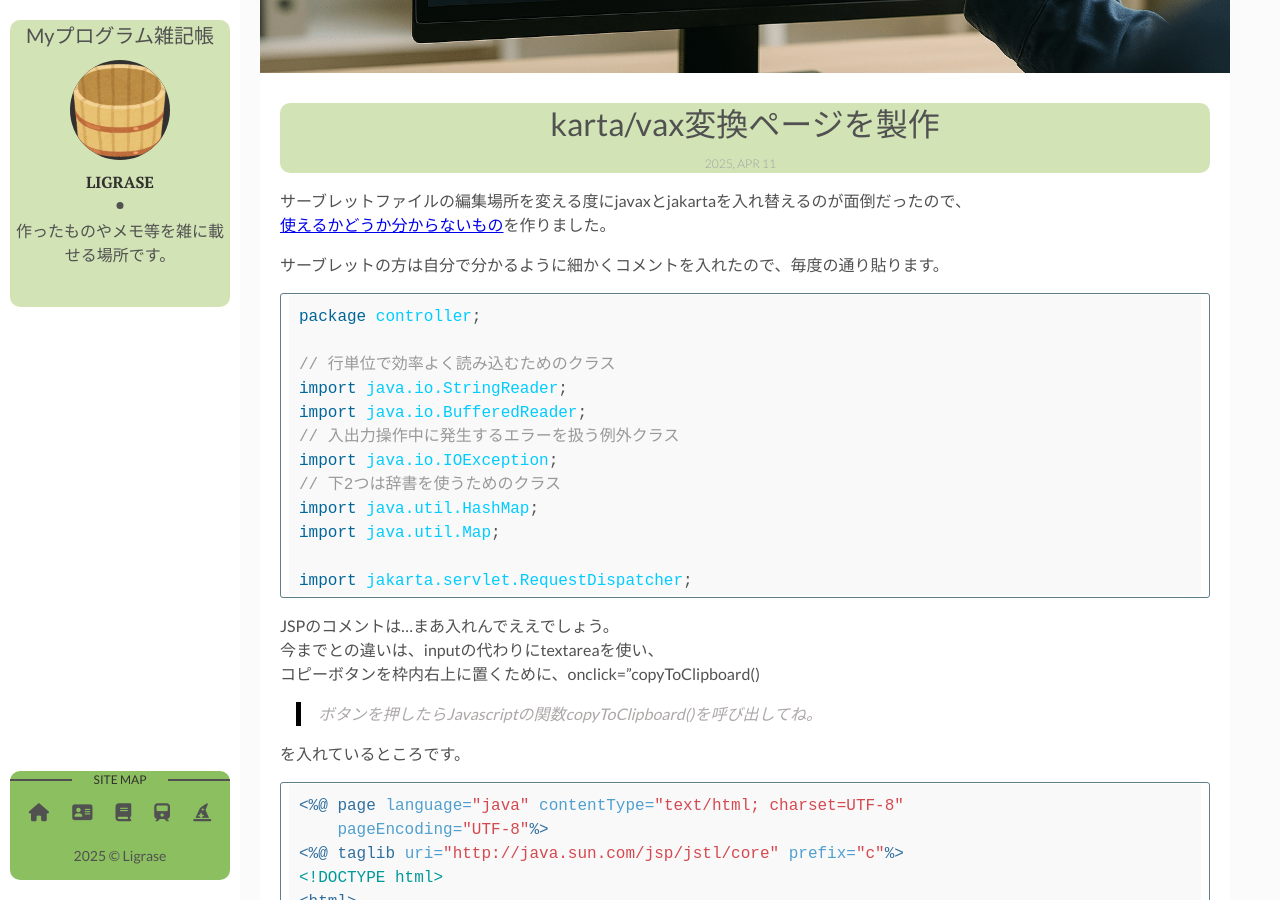
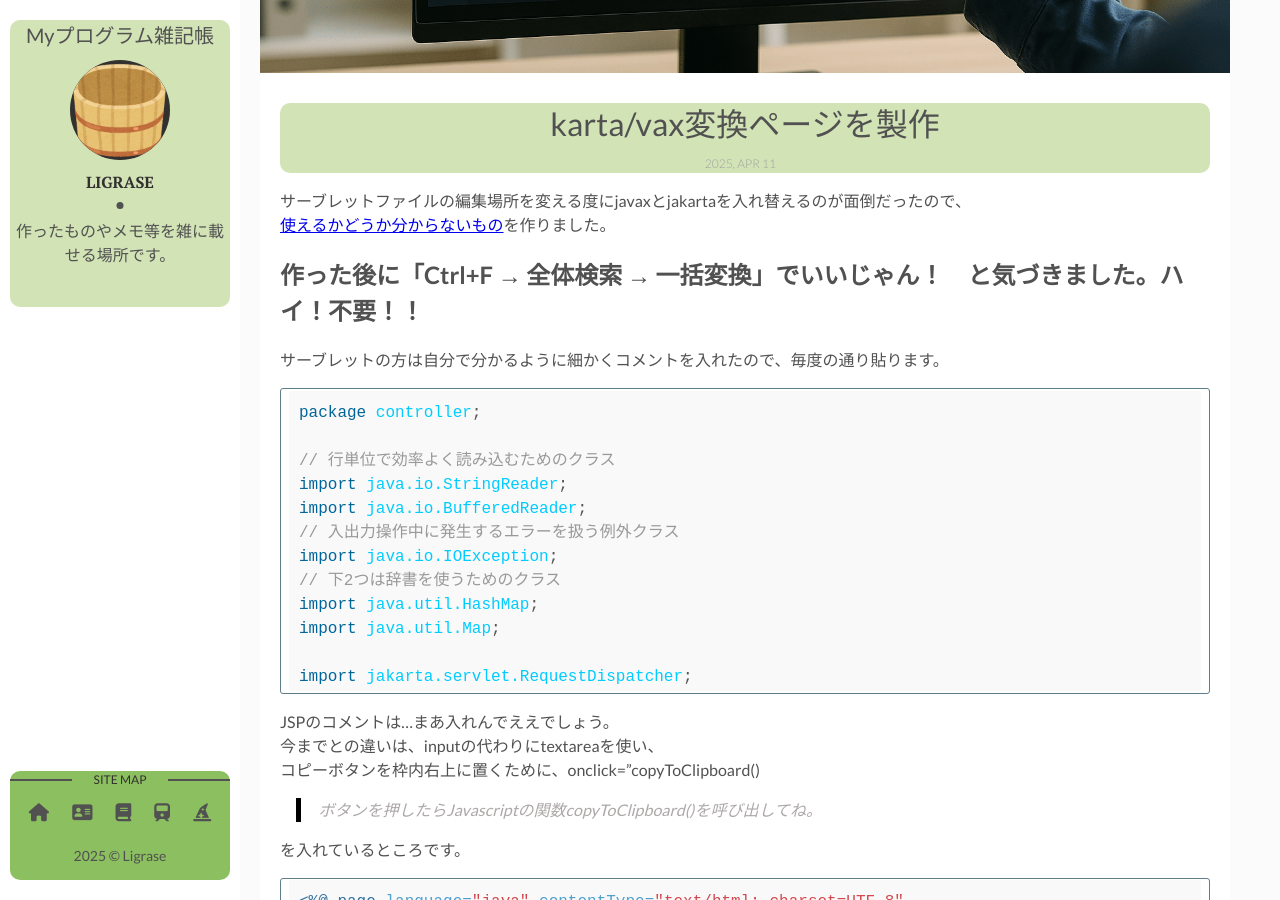
Before and after one commit to Liqrase/diary-1, a Jekyll site: the page built from _posts/2025-04-11-kartax.markdown, in a window 1280 px wide and 900 px high, scrolled down 447 px. Built offline with Jekyll 4.4.1, drawn with Linux system fonts in a browser that asks for light colours; nearby versions of some CDN libraries.

Commit message:
Update 2025-04-11-kartax.markdown

````diff
--- a/_posts/2025-04-11-kartax.markdown
+++ b/_posts/2025-04-11-kartax.markdown
@@ -10,6 +10,8 @@ tags: [java]
 
 サーブレットファイルの編集場所を変える度にjavaxとjakartaを入れ替えるのが面倒だったので、<br>
 [使えるかどうか分からないもの](https://liqrase.net/kartax/kartax)を作りました。
+
+## 作った後に「Ctrl+F → 全体検索 → 一括変換」でいいじゃん！　と気づきました。ハイ！不要！！
 
 サーブレットの方は自分で分かるように細かくコメントを入れたので、毎度の通り貼ります。
 ```java
````
